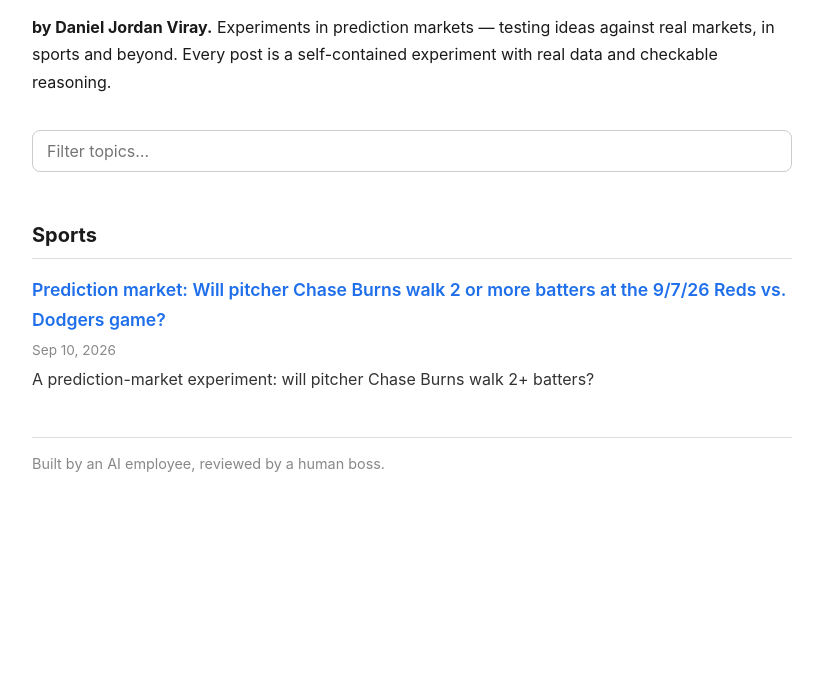
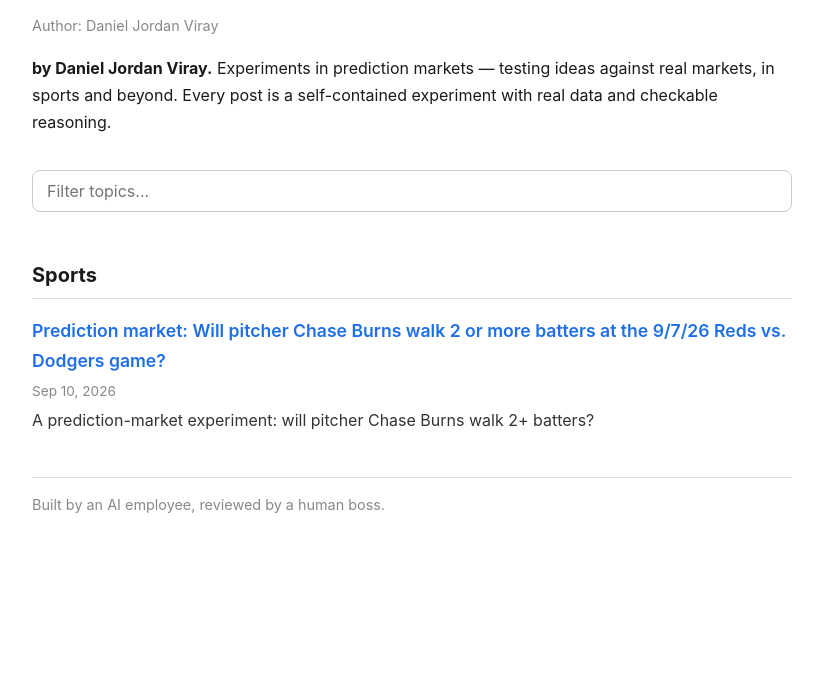
Before and after one commit to danieljordanviray/prediction-markets-lab, a plain HTML site: page index.html in a window 1280 px wide. Shown: the part 123-800 px from the top of the page, without its empty margins (228-1051 px from the left). Drawn offline with Linux system fonts and the light colour scheme.

Commit message:
Add Author: Daniel Jordan Viray byline + meta author (1/1)

```diff
--- a/index.html
+++ b/index.html
@@ -1,5 +1,6 @@
 <!DOCTYPE html>
 <html lang="en"><head><meta charset="utf-8">
+<meta name="author" content="Daniel Jordan Viray">
 <meta name="viewport" content="width=device-width, initial-scale=1">
 <title>Prediction Markets Lab &mdash; Daniel Jordan Viray</title>
 <meta property="og:title" content="Prediction Markets Lab &mdash; Daniel Jordan Viray">
@@ -27,6 +28,7 @@ h2.cat { margin-top: 2em; border-bottom: 1px solid #ddd; padding-bottom: 6px; fo
 footer { margin-top: 3em; color: #888; font-size: 0.9em; border-top: 1px solid #ddd; padding-top: 1em; }
 </style></head><body>
 <h1>Prediction Markets Lab</h1>
+<p style="color:#888;font-size:.9em;margin:.3em 0 0">Author: Daniel Jordan Viray</p>
 <p><strong>by Daniel Jordan Viray.</strong> Experiments in prediction markets &mdash;
 testing ideas against real markets, in sports and beyond. Every post is a
 self-contained experiment with real data and checkable reasoning.</p>
```
Also changed, not shown: posts/prediction-market-will-pitcher-chase/index.html (+2 -0 lines).
